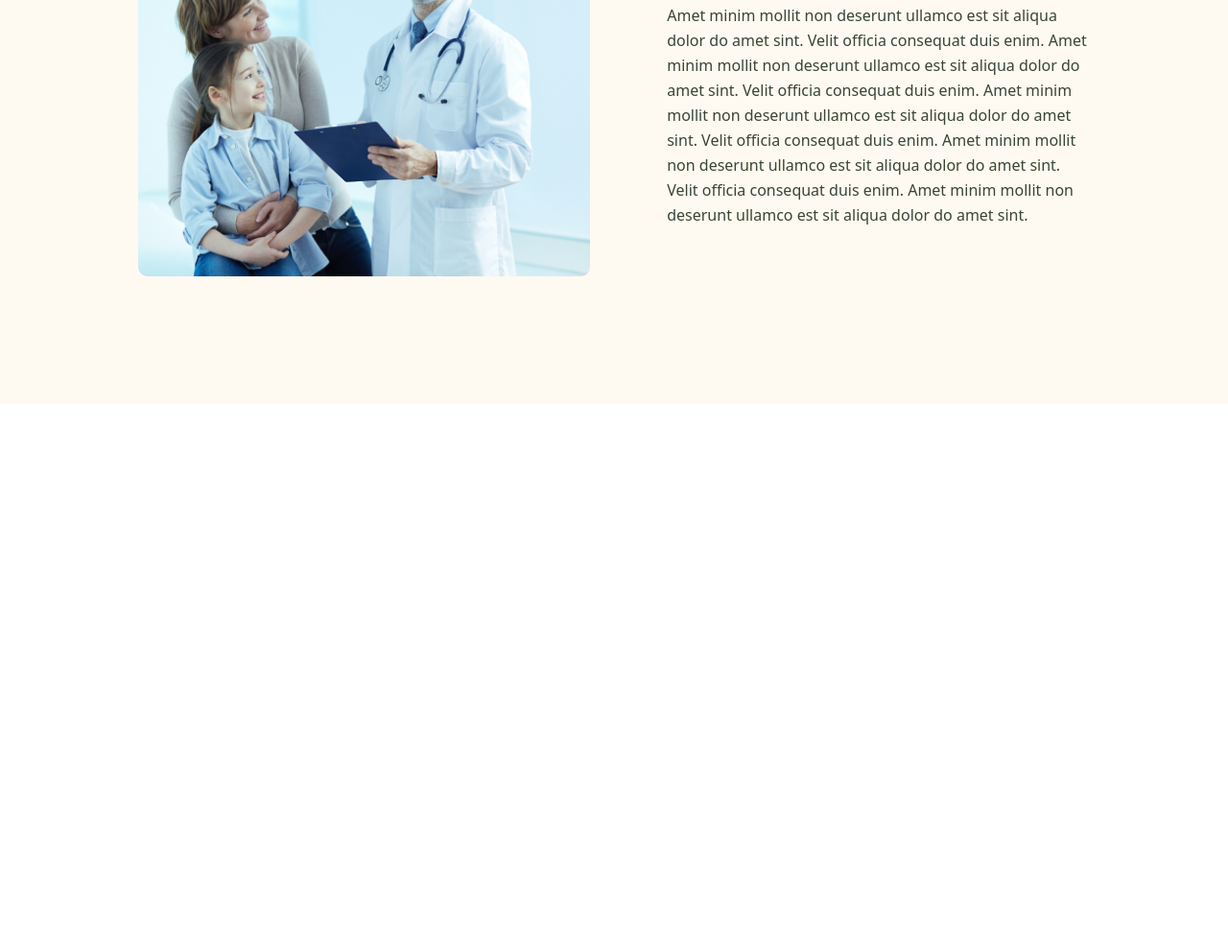
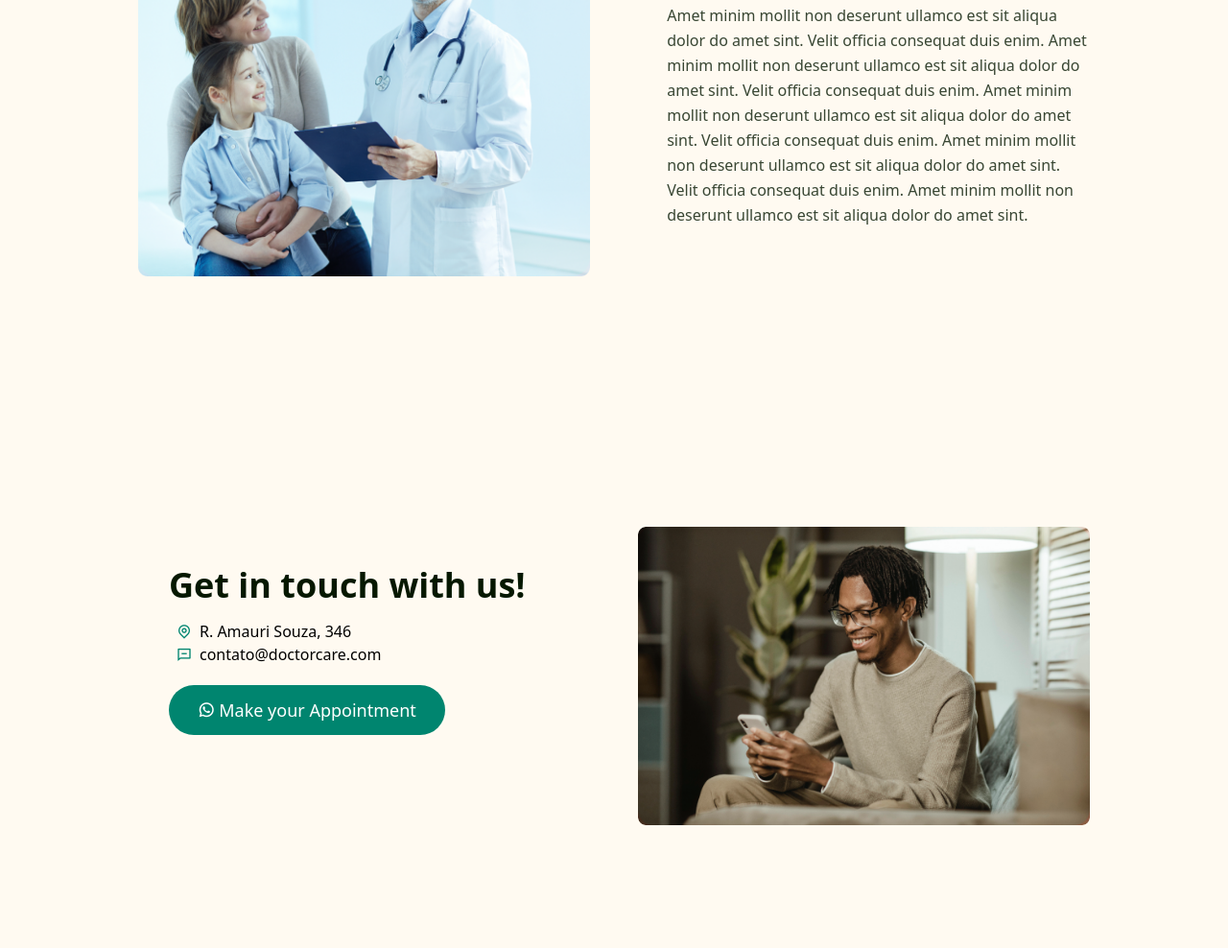
Before and after one commit to Raihan1018/DoctorCare, a plain HTML site: page index.html in a window 1280 px wide. Shown: the part 2014-3002 px from the top of the page at 96% size. Before the commit the page ends 2435 px from the top, so only its background shows below. Drawn offline with nearby package versions, Linux system fonts and the light colour scheme.

Commit message:
get in touch section

```diff
--- a/index.html
+++ b/index.html
@@ -230,6 +230,46 @@
         </div>
       </div>
     </section>
+    <!-- get in touch  section -->
+    <section class="md:py-20 py-12 bg-brand-beige">
+      <div
+        class="py-12 container max-w-screen-lg mx-auto px-4 flex flex-col md:flex-row items-center gap-12 justify-between"
+      >
+        <!-- content -->
+        <div class="w-full md:w-1/2 mb-8 md:pl-8 about-section">
+          <h2
+            class="text-3xl md:text-4xl font-bold text-headline text-[#061800] mb-4"
+          >
+            Get in touch with us!
+          </h2>
+          <p>
+            <i class="ri-map-pin-line text-primary px-2"></i>R. Amauri Souza,
+            346
+          </p>
+          <p>
+            <i class="ri-message-line text-primary px-2"></i
+            >contato@doctorcare.com
+          </p>
+          <div class="my-5">
+            <button
+              class="bg-primary text-white px-6 py-3 rounded-full text-lg hover:bg-brand-green-hover transition-all duration-200 flex w-full sm:w-72 items-center justify-center gap-1"
+            >
+              <i class="ri-whatsapp-line"></i>
+              <a href="#contact">Make your Appointment</a>
+            </button>
+          </div>
+        </div>
+
+        <!-- image -->
+        <div class="w-full md:w-1/2 mb-8 md:mb-0 about-section">
+          <img
+            src="./images/contact.png"
+            class="w-full h-auto rounded-lg"
+            alt="About Image"
+          />
+        </div>
+      </div>
+    </section>
 
     <script src="script/script.js"></script>
   </body>
```
